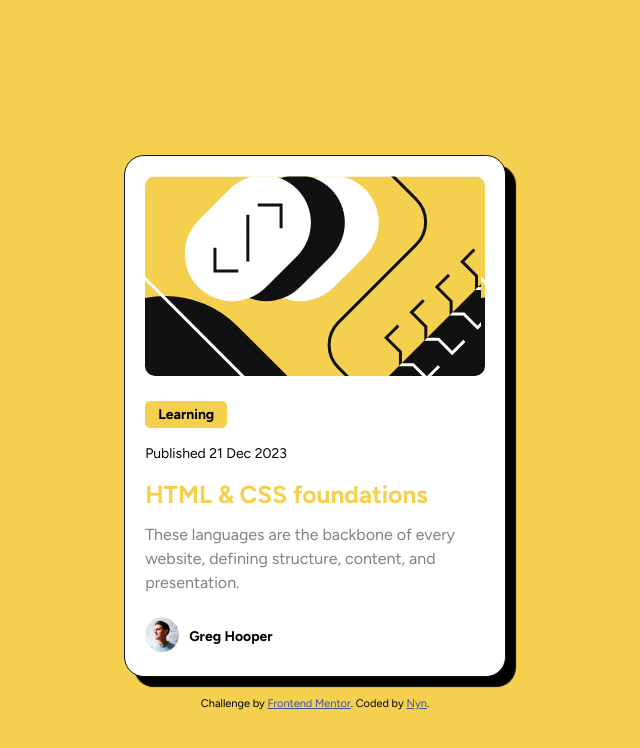
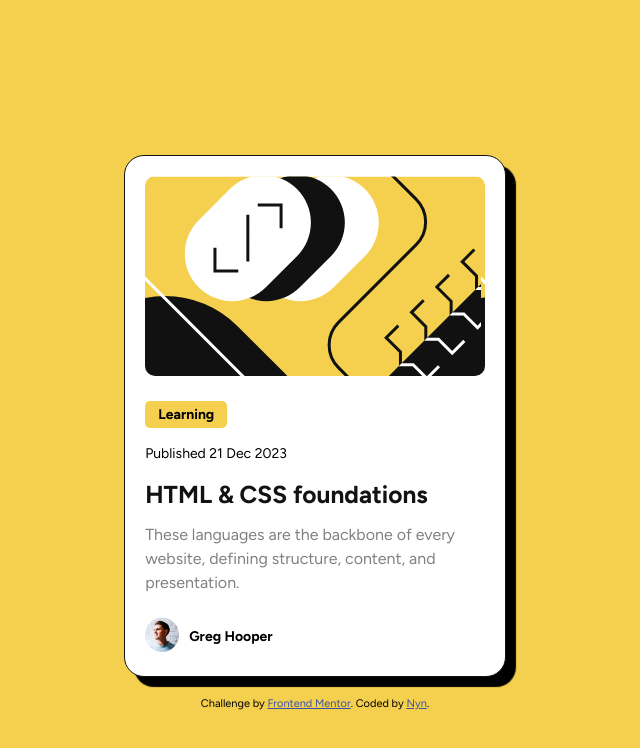
Before and after one commit to Nyynca/blog-preview-card-main, a plain HTML site: page index.html in a window 1280 px wide. Shown: the whole page, without its empty margins (325-965 px from the left). Drawn offline with Linux system fonts and the light colour scheme.

Commit message:
Update style.css

```diff
--- a/style.css
+++ b/style.css
@@ -43,7 +43,13 @@ article section{
 }
 h1{
     font-size: 24.5px;
-    margin: 0px;
+    color: hsl(0, 0%, 7%);
+    padding: 10px 0px;
+    margin-top: -7px;
+}
+h1:hover{
+    color: hsl(47, 88%, 63%);
+    cursor: pointer;
 }
 #image{
     background-image: url(illustration-article.svg);
@@ -63,11 +69,6 @@ h1{
 }
 #learning p{
     padding: 5px 13px;
-}
-h1{
-    color: hsl(47, 88%, 63%);
-    padding: 10px 0px;
-    margin-top: -7px;
 }
 #light{
     color: hsl(0, 0%, 50%);
```
